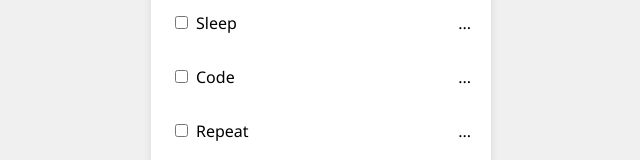
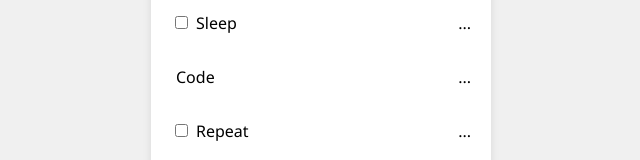
Before and after one commit to prafullamishra001/TO_DO, a React (Create React App) app in the folder todo/: page / in a window 1280 px wide. Shown: the part 348-508 px from the top of the page, without its empty margins (319-959 px from the left). Built offline with nearby package versions, Linux system fonts and the light colour scheme.

Commit message:
props added to the components

```diff
--- a/todo/src/App.js
+++ b/todo/src/App.js
@@ -9,7 +9,7 @@
         <Header/>
         <Todoitem text="Eat" />
         <Todoitem text="Sleep" />
-        <Todoitem text="Code" />
+        <Todoitem completed={true}text="Code" />
         <Todoitem text="Repeat" />
         <Todoitem text="Relax" />
         <Button/>
--- a/todo/src/components/Todoitem.jsx
+++ b/todo/src/components/Todoitem.jsx
@@ -5,7 +5,7 @@ const Todoitem = (props) => {
     return (
         <li className='todo-item'>
             <span>
-            <input type="checkbox" />
+            {props.completed?<></>:<input type="checkbox" />}
             <span className='todo-text'>{props.text}</span>
             </span>
             <p>...</p>
```
